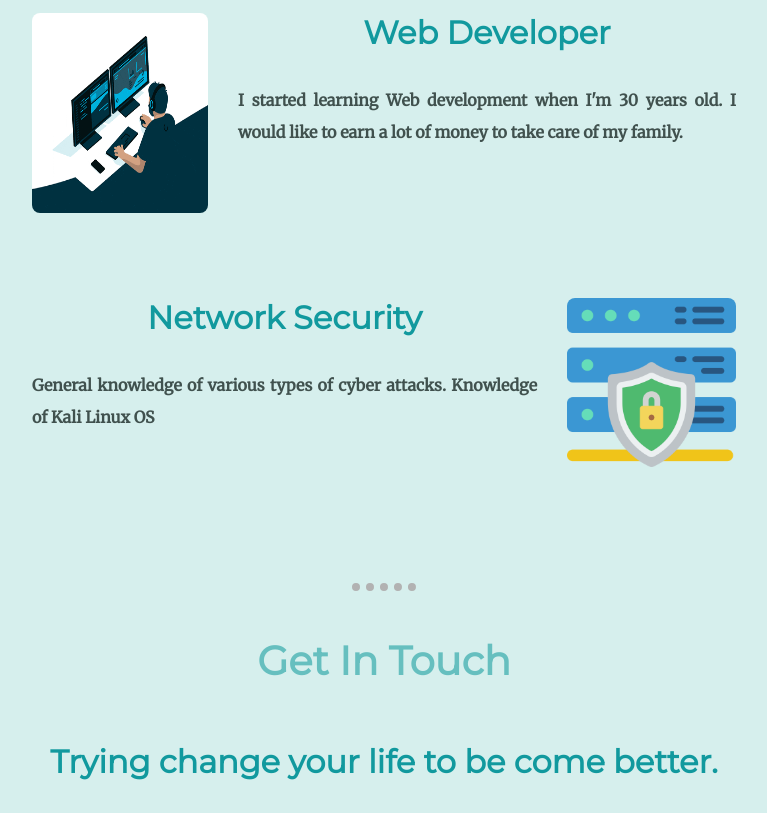
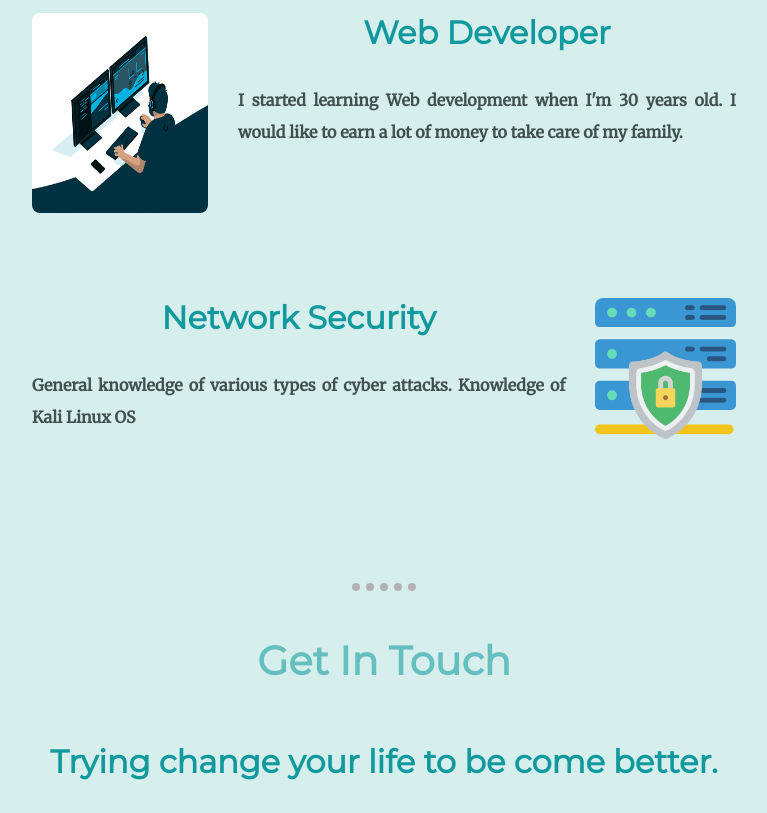
Before and after one commit to Felix9189/myweb, a plain HTML site: page index.html in a window 1280 px wide. Shown: the part 2164-2977 px from the top of the page, without its empty margins (256-1023 px from the left). Drawn offline with Linux system fonts and the light colour scheme.

Commit message:
Update styles.css

```diff
--- a/css/styles.css
+++ b/css/styles.css
@@ -103,7 +103,7 @@ a:hover {
   margin-right: 30px;
 }
 .security-img {
-  width: 24%;
+  width: 20%;
   border-radius: 8px;
   float: right;
   margin-left: 30px;
```
